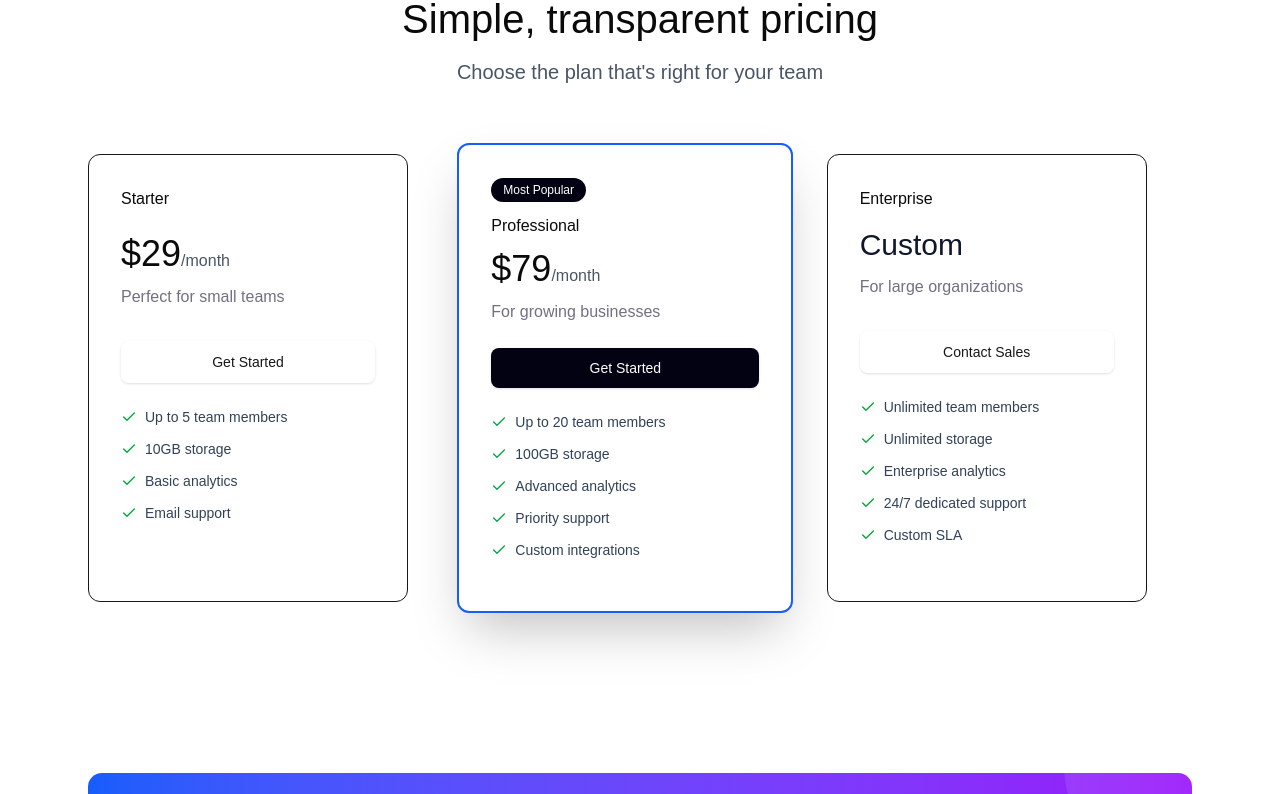
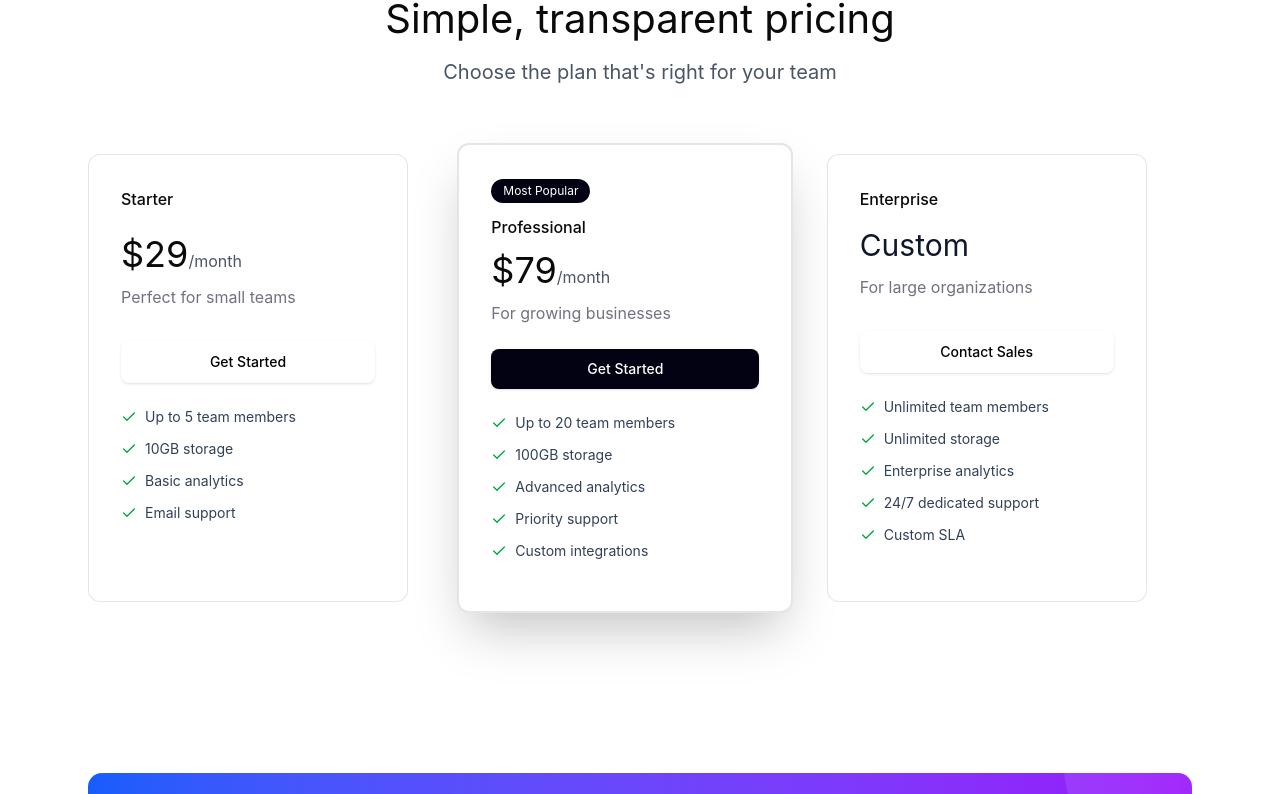
Before and after one commit to najeesidahmed/ruach-tech-figma-to-code, a Next.js app in the folder detailify-landing/: page / in a window 1280 px wide. Shown: the part 1340-2134 px from the top of the page. Built offline with nearby package versions, Linux system fonts and the light colour scheme.

Commit message:
update card component borders to match figma design

```diff
--- a/detailify-landing/app/globals.css
+++ b/detailify-landing/app/globals.css
@@ -2,7 +2,6 @@
 
 :root {
   --background: #ffffff;
-  --foreground: #171717;
   /* Text Colours */
   --text-white: #ffffff;
   --text-footer-light: #d1d5dc;
@@ -29,13 +28,10 @@
 
 @media (prefers-color-scheme: dark) {
   :root {
-    --background: #0a0a0a;
-    --foreground: #ededed;
   }
 }
 
 body {
   background: var(--background);
-  color: var(--foreground);
-  font-family: Arial, Helvetica, sans-serif;
+  font-family: Inter, sans-serif;
 }
--- a/detailify-landing/components/ui/Card.tsx
+++ b/detailify-landing/components/ui/Card.tsx
@@ -7,7 +7,7 @@ type CardProps = {
 
 export function Card({ children, className = "" }: CardProps) {
     return (
-        <div className={`flex h-full flex-col rounded-xl border bg-white p-8 ${className}`}>
+        <div className={`flex h-full flex-col rounded-xl border border-black/10 bg-white p-8 ${className}`}>
             {children}
         </div>
     );
```
